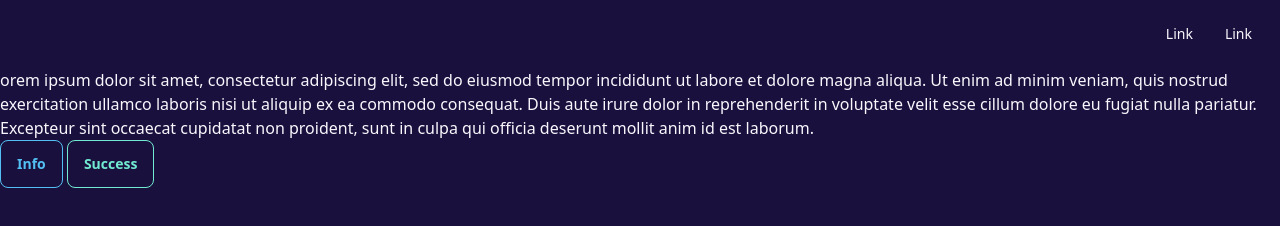
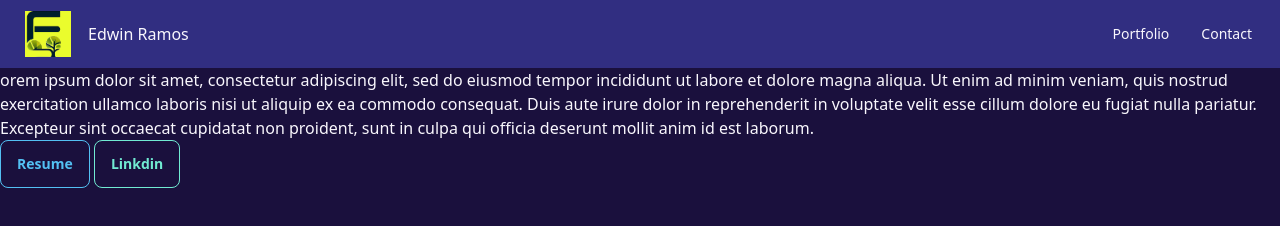
Before and after one commit to 7-Spades/Portfolio, a plain HTML site: page public/index.html in a window 1280 px wide. Drawn offline with Linux system fonts and the light colour scheme.

Commit message:
expiremental logo

```diff
--- a/public/index.html
+++ b/public/index.html
@@ -7,19 +7,20 @@
     <title>Document</title>
 </head>
 <body>
-    <div class="navbar bg-base-100">
+    <div class="navbar bg-indigo-900 bg-base-100">
         <div class="flex-1">
-          <img class="btn btn-ghost text-xl" src=""></img>
+          <img class="btn btn-ghost text-xl" src="./assets/imgs/er-logo.png"></img>
+          <a>Edwin Ramos</a>
         </div>
         <div class="flex-none">
           <ul class="menu menu-horizontal px-1">
-            <li><a>Link</a></li>
-            <li><a>Link</a></li>
+            <li><a>Portfolio</a></li>
+            <li><a>Contact</a></li>
           </ul>
         </div>
       </div>
 
-    <div>
+    <div class="">
         <p class="">orem ipsum dolor sit amet, consectetur adipiscing elit, sed do eiusmod tempor incididunt ut labore et dolore magna aliqua.
         Ut enim ad minim veniam, quis nostrud exercitation ullamco laboris nisi ut aliquip ex ea commodo consequat.
         Duis aute irure dolor in reprehenderit in voluptate velit esse cillum dolore eu fugiat nulla pariatur.
@@ -27,8 +28,9 @@
     </div>
 
     <div>
-        <button class="btn btn-outline btn-info">Info</button>
-        <button class="btn btn-outline btn-success">Success</button>
+        <button class="btn btn-outline btn-info">Resume</button>
+        <button class="btn btn-outline btn-success">Linkdin</button>
     </div>
+
 </body>
 </html>
```
Also changed, not shown: public/assets/css/output.css, public/assets/imgs/er-logo-300.png (added), public/assets/imgs/er-logo.png (added), 1 other file.
